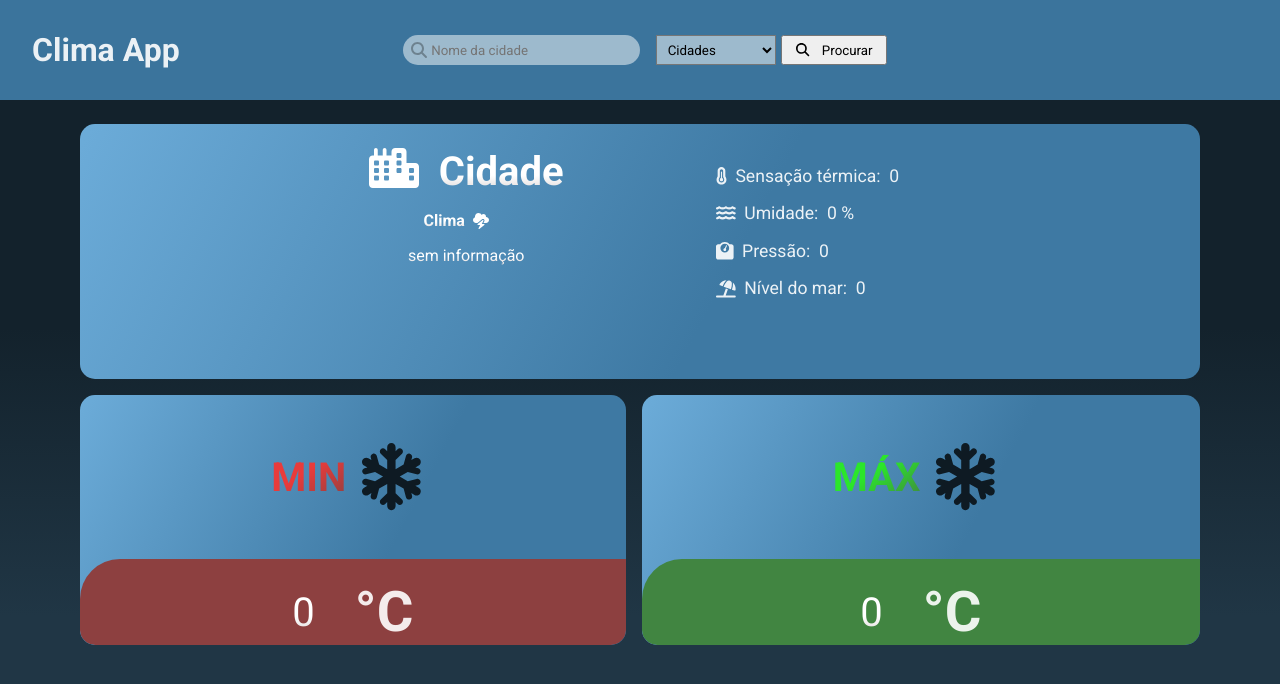
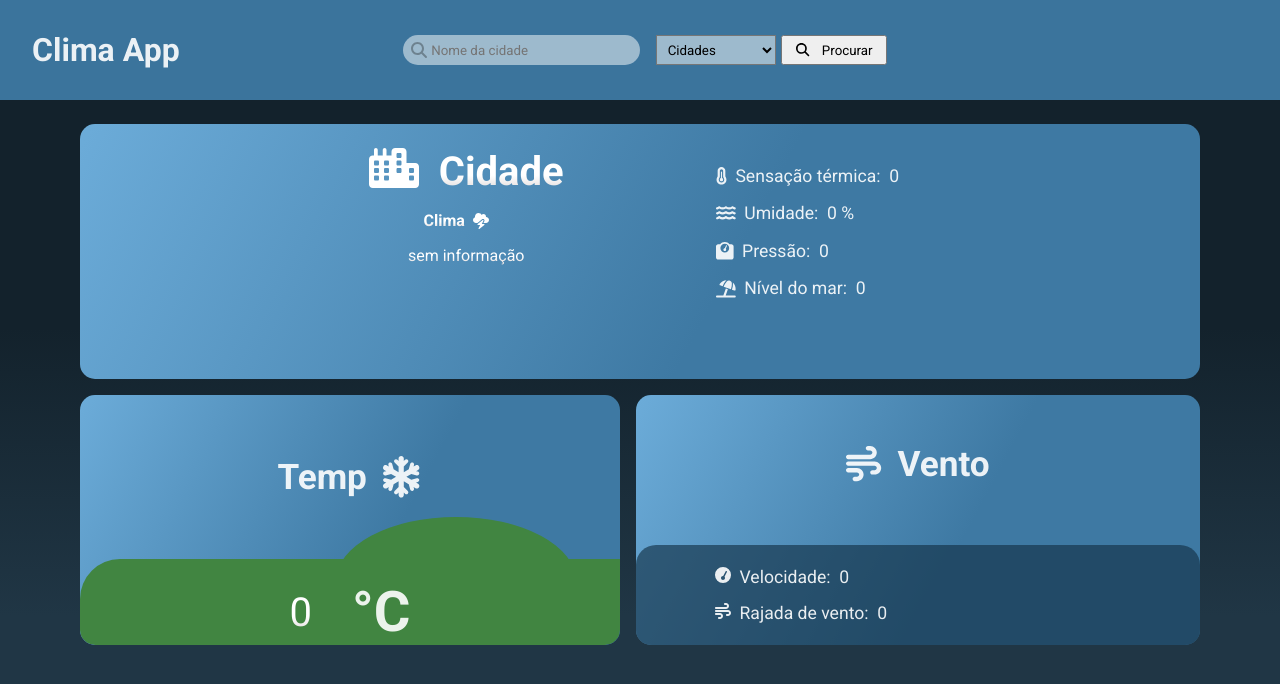
Before and after one commit to PedroBritoBastos/clima-app-react, a React (Vite) app: page / in a window 1280 px wide. Shown: the top 684 px of the page. Built offline with nearby package versions, Linux system fonts and the light colour scheme.

Commit message:
adicionando novo container e refatorando

```diff
--- a/src/App.css
+++ b/src/App.css
@@ -14,7 +14,7 @@
     gap: 1em;
     grid-template-areas:
       'city city'
-      'min max'
+      'max wind'
     ;
   }
 }
--- a/src/App.jsx
+++ b/src/App.jsx
@@ -2,6 +2,7 @@
 import Navbar from "./components/Navbar/Navbar"
 import Container from "./components/Container/Container"
 import CityContainer from "./components/Container/CityContainer";
+import WindContainer from "./components/Container/WindContainer";
 
 import getApiData from "./services/api";
 
@@ -35,8 +36,8 @@ function App() {
       <Navbar/>
       <div className="wrapper">
         <CityContainer city={city} climate={climate} icon={weatherIcon}/>
-        <Container tempInfo={'min-container'} tempValue={'min-value'} temp={min} icon={minIcon} infoType={"min"} contentAfter={'info-after-min'} gradient={'gradient-min'} colorIcon={'min-icon'}/>
         <Container tempInfo={'max-container'} tempValue={'max-value'} temp={max} icon={maxIcon} infoType={"máx"} contentAfter={'info-after-max'} gradient={'gradient-max'} colorIcon={'max-icon'}/>
+        <WindContainer/>
       </div>
     </>
   )
--- a/src/components/Button/Button.jsx
+++ b/src/components/Button/Button.jsx
@@ -5,13 +5,13 @@ import { faMagnifyingGlass } from '@fortawesome/free-solid-svg-icons';
 
 // redux
 import {useSelector, useDispatch} from "react-redux";
-import { getCity, getClimate, getMaxValue, getMinValue, getWeatherId, getAditionalInfo } from '../../slices/climateSlice';
+import { getCity, getClimate, getMaxValue, getMinValue, getWeatherId, getAditionalInfo, getWindInfo } from '../../slices/climateSlice';
 
 // data
 import cities from '../../services/Cidades.json';
 import getApiData from '../../services/api';
 
-const Button = ({replaceInputValue, selected}) => {
+const Button = ({selected}) => {
   const state = useSelector((state) => state.climate.value);
   const dispatch = useDispatch();
 
@@ -35,8 +35,10 @@ const Button = ({replaceInputValue, selected}) => {
       humidity: res.main.humidity,
       pressure: res.main.pressure
    }));
-
-   console.log(res)
+   dispatch(getWindInfo({
+      speed: res.wind.speed,
+      gust: res.wind.gust
+   }))
   }
 
   return (
--- a/src/components/Container/Container.css
+++ b/src/components/Container/Container.css
@@ -18,14 +18,14 @@
    gap: 1em;
    align-items: center;
    flex: 1;
+   color: var(--font);
 }
 .temp-info p {
-   font-size: 2.5em;
-   text-transform: uppercase;
+   font-size: 2.2em;
    margin-left: .5em;
 }
 .cloud {
-   font-size: 4.2em;
+   font-size: 2.6em;
    margin-right: .5em;
 }
 
@@ -62,19 +62,6 @@
    border-radius: 40px 0 15px 15px;
 }
 
-.info-after-min::after {
-   content: "";
-   display: block;
-   width: 15em;
-   height: 8em;
-   border-radius: 50%;
-   background-color: #8d4040;
-   position: absolute;
-   bottom: 0;
-   left: 14em;
-   display: none;
-}
-
 .info-after-max::after {
    content: "";
    display: block;
@@ -84,16 +71,7 @@
    background-color: #418541;
    position: absolute;
    bottom: 0;
-   left: 14em;
-   display: none;
-}
-
-.max-icon {
-   color: #4bc74b;
-}
-
-.min-icon {
-   color: rgb(226, 46, 46);
+   left: 16em;
 }
 
 .unit {
--- a/src/components/Container/Container.jsx
+++ b/src/components/Container/Container.jsx
@@ -3,13 +3,12 @@ import './Container.css';
 import { FontAwesomeIcon } from '@fortawesome/react-fontawesome';
 import { faTornado } from '@fortawesome/free-solid-svg-icons';
 
-const Container = ({tempInfo, tempValue, temp, icon, infoType, contentAfter, gradient, colorIcon}) => {
+const Container = ({tempInfo, tempValue, temp, icon, contentAfter}) => {
 
   return (
     <div className={`info ${tempInfo} ${contentAfter} temp-container`}>
-      {/* indicação de max e min */}
       <div className='temp-info'>
-         <p className={`bold ${gradient}`}>{infoType}</p>
+         <p className={`bold`}>Temp</p>
          <FontAwesomeIcon icon={icon} className={`cloud`}/>
       </div>
 
--- /dev/null
+++ b/src/components/Container/WindContainer.css
@@ -0,0 +1,62 @@
+.wind-container {
+   width: 90%;
+   justify-content: space-between;
+   margin-top: 0;
+   margin-bottom: 0;
+}
+.title-icon {
+   width: 100%;
+   display: flex;
+   justify-content: center;
+   align-items: center;
+   gap: 1em;
+   margin-top: 3em;
+}
+.title-icon h1 {
+   font-size: 2.2em;
+   color: var(--font);
+}
+.wind-icon {
+   font-size: 2.2em;
+   color: var(--font);
+}
+
+.wind-info-list {
+   width: 100%;
+   background-color: rgba(19, 50, 71, 0.651);
+   height: 100px;
+   display: flex;
+   flex-direction: column;
+   align-items: center;
+   list-style: none;
+   justify-content: center;
+   border-radius: 20px 20px 0 0;
+   box-sizing: border-box;
+   padding: .5em;
+}
+.wind-info-list li {
+   width: 80%;
+   display: flex;
+   color: var(--font);
+   margin: .5em 0;
+}
+.wind-info-list li p {
+   margin-left: .5em;
+   font-size: 1.1em;
+}
+
+.wind-info-icon {
+   margin-left: 1em;
+}
+
+@media screen and (min-width: 480px) {
+   .wind-container {
+      width: 100%;
+   }
+}
+
+@media screen and (min-width: 1000px) {
+   .wind-container {
+      margin-bottom: auto;
+   }
+}
--- /dev/null
+++ b/src/components/Container/WindContainer.jsx
@@ -0,0 +1,34 @@
+import './WindContainer.css';
+import { FontAwesomeIcon } from '@fortawesome/react-fontawesome';
+import { faWind } from '@fortawesome/free-solid-svg-icons';
+import { faGaugeSimpleHigh } from '@fortawesome/free-solid-svg-icons';
+
+import { useSelector } from 'react-redux';
+
+const WindContainer = () => {
+  const wind = useSelector((state) => state.climate.wind);
+
+  return (
+    <div className='info wind-container'>
+      {/* title */}
+      <div className='title-icon'>
+         <FontAwesomeIcon icon={faWind} className='wind-icon'/>
+         <h1>Vento</h1>
+      </div>
+
+      {/* list */}
+      <ul className='wind-info-list'>
+         <li>
+            <FontAwesomeIcon icon={faGaugeSimpleHigh} className='wind-info-icon'/>
+            <p>Velocidade:&nbsp; {wind.speed}</p>
+         </li>
+         <li>
+            <FontAwesomeIcon icon={faWind} className='wind-info-icon'/>
+            <p>Rajada de vento:&nbsp; {wind.gust}</p>
+         </li>
+      </ul>
+    </div>
+  )
+}
+
+export default WindContainer
--- a/src/index.css
+++ b/src/index.css
@@ -11,7 +11,7 @@
 
 html {
   width: 100vw;
-  height: 100vh;
+  min-height: 100vh;
   overflow-x: hidden;
 }
 
--- a/src/slices/climateSlice.js
+++ b/src/slices/climateSlice.js
@@ -11,6 +11,10 @@ const initialState = {
       seaLevel: 0,
       humidity: 0,
       pressure: 0
+   },
+   wind: {
+      speed: 0,
+      gust: 0
    }
 };
 
@@ -38,9 +42,13 @@ const climateSlice = createSlice({
          state.aditionalInfo.seaLevel = action.payload.seaLevel;
          state.aditionalInfo.humidity = action.payload.humidity;
          state.aditionalInfo.pressure = action.payload.pressure;
+      },
+      getWindInfo: (state, action) => {
+         state.wind.speed = action.payload.speed;
+         state.wind.gust = action.payload.gust;
       }
    }
 })
 
-export const { getMinValue, getMaxValue, getCity, getClimate, getWeatherId, getAditionalInfo } = climateSlice.actions;
+export const { getMinValue, getMaxValue, getCity, getClimate, getWeatherId, getAditionalInfo, getWindInfo } = climateSlice.actions;
 export default climateSlice.reducer;
```
